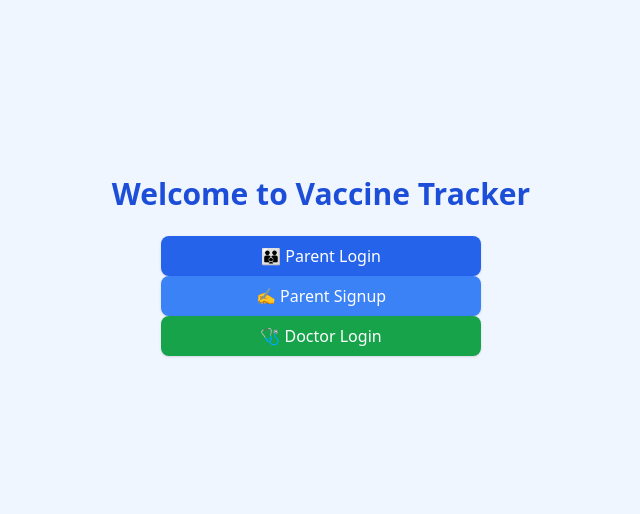
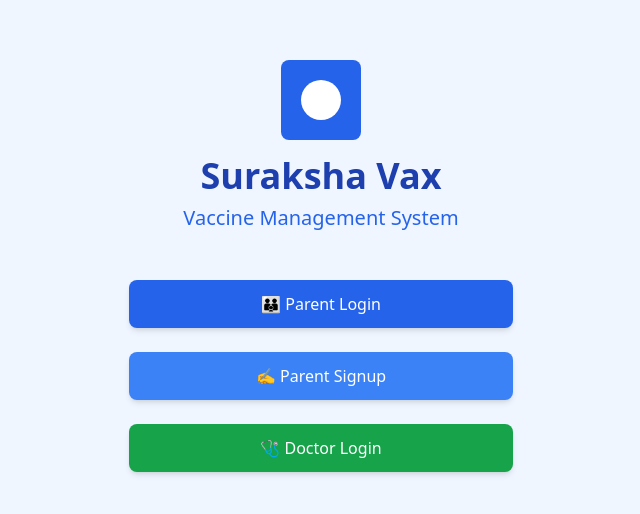
Before and after one commit to Shubham-Bendre/complete-try, a React (Vite) app in the folder frontend/: page / in a window 1280 px wide. Shown: the part 134-648 px from the top of the page, without its empty margins (319-959 px from the left). Built offline with nearby package versions, Linux system fonts and the light colour scheme.

Commit message:
UI changes

```diff
--- a/frontend/src/Elements/EmployeeDetails.jsx
+++ b/frontend/src/Elements/EmployeeDetails.jsx
@@ -70,6 +70,15 @@ const EmployeeDetails = () => {
 
     return (
         <div className="container mx-auto mt-10">
+		<div className="flex justify-between items-center mb-6">
+                <h1 className="text-2xl font-bold text-gray-800">Child Vaccination Details</h1>
+                <button
+                    onClick={handleLogout}
+                    className="bg-red-500 hover:bg-red-600 text-white px-4 py-2 rounded-lg shadow transition-colors"
+                >
+                    Logout
+                </button>
+            </div>
             <div className="bg-white shadow-md rounded-lg overflow-hidden">
                 <div className="bg-gray-800 text-white px-6 py-4">
                     <h2 className="text-2xl font-bold">Child Details</h2>
--- a/frontend/src/Elements/EmployeeManagementApp.jsx
+++ b/frontend/src/Elements/EmployeeManagementApp.jsx
@@ -5,7 +5,7 @@ import { DeleteEmployeeById, GetAllEmployees } from '../api';
 import { ToastContainer } from 'react-toastify';
 import { notify } from '../utils';
 import { Button } from "@/components/ui/button";
-import { useLocation } from 'react-router-dom';
+import { useLocation, useNavigate } from 'react-router-dom';
 
 const EmployeeManagementApp = () => {
     const location = useLocation();
@@ -25,6 +25,15 @@ const EmployeeManagementApp = () => {
             totalPages: 0
         }
     });
+
+    const handleLogout = () => {
+        // Clear any user data from storage if needed
+        localStorage.removeItem('token');
+        localStorage.removeItem('userData');
+
+        // Redirect to home page
+        navigate('/');
+    };
 
     const fetchEmployees = async (search = '', page = 1, limit = 5) => {
         try {
@@ -49,7 +58,15 @@ const EmployeeManagementApp = () => {
     };
 
     return (
-        <div className="flex flex-col justify-center items-center w-full p-6">
+        <div className="flex flex-col justify-center items-center w-full p-6 relative">
+            {/* Logout Button - Top Right Corner */}
+            <button
+                onClick={handleLogout}
+                className="absolute top-4 right-4 bg-red-500 hover:bg-red-600 text-white px-4 py-2 rounded-lg shadow transition-colors"
+            >
+                Logout
+            </button>
+
             <h1 className="text-2xl font-bold mb-4">Child Management System</h1>
             <div className="w-full flex justify-center">
                 <div className="w-4/5 border bg-gray-100 p-6 rounded shadow">
--- a/frontend/src/pages/LandingPage.jsx
+++ b/frontend/src/pages/LandingPage.jsx
@@ -1,24 +1,75 @@
+// import React from 'react';
+// import { Link } from 'react-router-dom';
+
+// const LandingPage = () => {
+//   return (
+//     <div className="min-h-screen flex flex-col justify-center items-center bg-blue-50 text-center p-4">
+//       <h1 className="text-3xl font-bold text-blue-700 mb-6">Welcome to Vaccine Tracker</h1>
+
+//       <div className="space-y-4 w-full max-w-xs">
+//         <Link to="/parent-login">
+//           <button className="w-full bg-blue-600 text-white px-6 py-2 rounded-lg shadow hover:bg-blue-700">
+//             👪 Parent Login
+//           </button>
+//         </Link>
+//         <Link to="/parent-signup">
+//           <button className="w-full bg-blue-500 text-white px-6 py-2 rounded-lg shadow hover:bg-blue-600">
+//             ✍️ Parent Signup
+//           </button>
+//         </Link>
+//         <Link to="/doctor-auth">
+//           <button className="w-full bg-green-600 text-white px-6 py-2 rounded-lg shadow hover:bg-green-700">
+//             🩺 Doctor Login
+//           </button>
+//         </Link>
+//       </div>
+//     </div>
+//   );
+// };
+
+// export default LandingPage;
+
+
 import React from 'react';
 import { Link } from 'react-router-dom';
 
 const LandingPage = () => {
   return (
-    <div className="min-h-screen flex flex-col justify-center items-center bg-blue-50 text-center p-4">
-      <h1 className="text-3xl font-bold text-blue-700 mb-6">Welcome to Vaccine Tracker</h1>
+    <div className="min-h-screen bg-blue-50 flex flex-col items-center justify-center p-8">
+      {/* Logo and Title Section */}
+      <div className="text-center mb-12"> {/* Increased bottom margin */}
+        <div className="mx-auto w-20 h-20 bg-blue-600 rounded-lg flex items-center justify-center mb-4">
+          <div className="w-10 h-10 bg-white rounded-full"></div>
+        </div>
+        <h1 className="text-4xl font-bold text-blue-800 mb-2">Suraksha Vax</h1>
+        <p className="text-xl text-blue-600">Vaccine Management System</p>
+      </div>
 
-      <div className="space-y-4 w-full max-w-xs">
-        <Link to="/parent-login">
-          <button className="w-full bg-blue-600 text-white px-6 py-2 rounded-lg shadow hover:bg-blue-700">
+      {/* Auth Buttons */}
+      <div className="w-full max-w-sm space-y-6"> {/* Increased vertical spacing */}
+        <Link
+          to="/parent-login"
+          className="block w-full"
+        >
+          <button className="w-full bg-blue-600 hover:bg-blue-700 text-white font-medium py-3 px-6 rounded-lg shadow-md transition-all duration-200 transform hover:scale-[1.02]">
             👪 Parent Login
           </button>
         </Link>
-        <Link to="/parent-signup">
-          <button className="w-full bg-blue-500 text-white px-6 py-2 rounded-lg shadow hover:bg-blue-600">
+
+        <Link
+          to="/parent-signup"
+          className="block w-full"
+        >
+          <button className="w-full bg-blue-500 hover:bg-blue-600 text-white font-medium py-3 px-6 rounded-lg shadow-md transition-all duration-200 transform hover:scale-[1.02]">
             ✍️ Parent Signup
           </button>
         </Link>
-        <Link to="/doctor-auth">
-          <button className="w-full bg-green-600 text-white px-6 py-2 rounded-lg shadow hover:bg-green-700">
+
+        <Link
+          to="/doctor-auth"
+          className="block w-full"
+        >
+          <button className="w-full bg-green-600 hover:bg-green-700 text-white font-medium py-3 px-6 rounded-lg shadow-md transition-all duration-200 transform hover:scale-[1.02]">
             🩺 Doctor Login
           </button>
         </Link>
```
Also changed, not shown: 1 other file (tests, documents, lock files or other folders).
